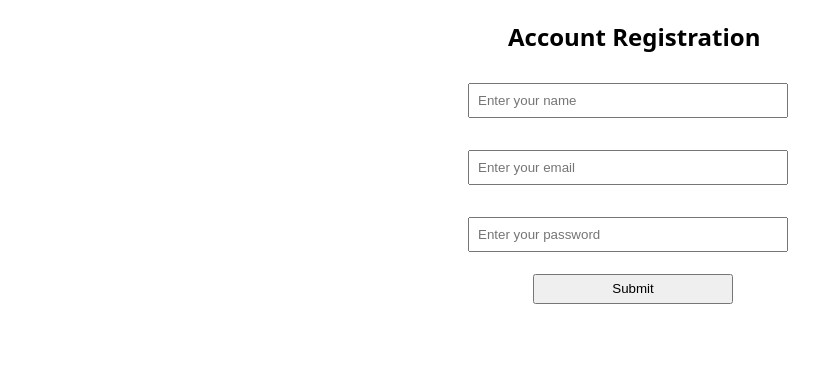
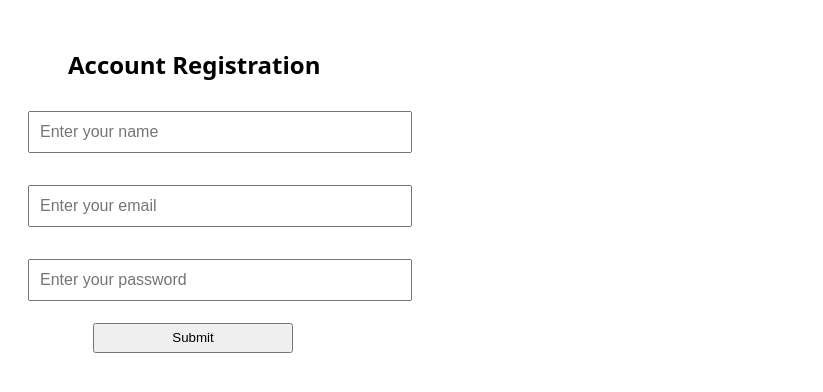
Before and after one commit to Shadrach016/My-devprojects-assignment, a website: page index.html in a window 1280 px wide. Shown: the whole page, without its empty margins (0-823 px from the left). Drawn offline with Linux system fonts and the light colour scheme.

Commit message:
Add files via upload

```diff
--- a/index.html
+++ b/index.html
@@ -2,7 +2,8 @@
 <!DOCTYPE html>
 <html lang="en">
 <head>
-    <meta charset="UTF-8">
+    <meta name="veiwport"
+    content="width=device-width, initial-scale=1.0">
     <title>Smart Form Validation</title>
     <link rel="stylesheet" href="style.css">
 </head>
--- a/style.css
+++ b/style.css
@@ -3,14 +3,17 @@ body {
     font-family: Arial;
     display: flex;
     justify-content: center;
-    margin-top: 50px;
+    margin: 0;
+    padding: 10px;
+    min-height: 100vh;
 }
 
 form {
-    width: 300px;
+    width: 100%;
     font-family: system-ui, -apple-system, BlinkMacSystemFont, 'Segoe UI', Roboto, Oxygen, Ubuntu, Cantarell, 'Open Sans', 'Helvetica Neue', sans-serif;
-    margin-left: 450px;
-    padding-left: 10px;
+    max-width: 400px;
+    padding: 20px;
+    box-sizing: border-box;
 
 }
 .heading {
@@ -18,10 +21,12 @@ form {
     padding-bottom: 0.09px;
 }
 
-input {
+input, textarea {
     width: 100%;
     margin: 10px 0;
-    padding: 8px;
+    padding: 10px;
+    font-size: 16px;
+
 }
 
 .error {
```
